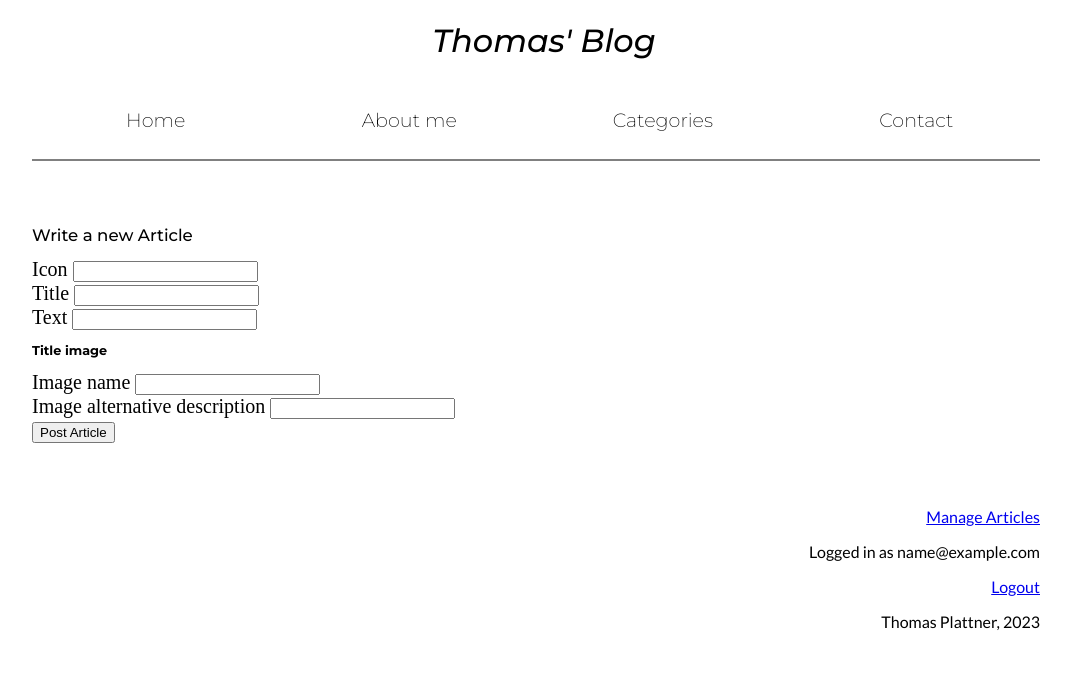
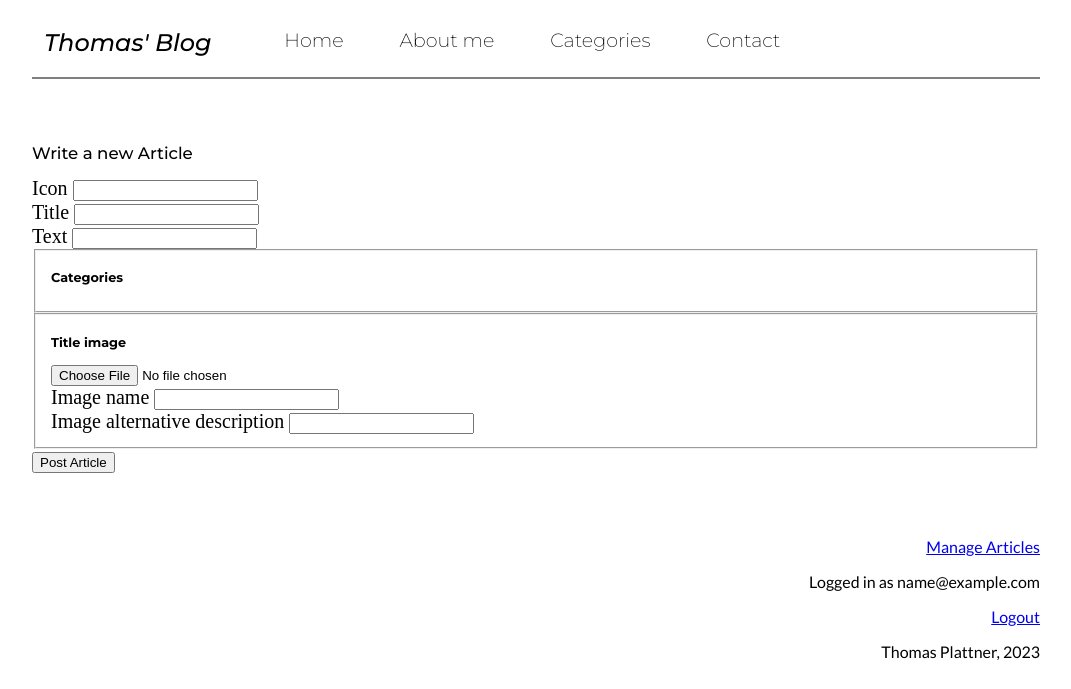
Before and after one commit to ThomasPlattner/responsive-handin, a Flask app: page /new in a window 1280 px wide. Shown: the top 689 px of the page, without its empty margins (104-1175 px from the left). Run offline with Flask 3, Linux system fonts and the light colour scheme; the visitor is signed in with stand-in values (Sample User, id 1); data that the repository does not hold is empty.

Commit message:
smaller form fixes

```diff
--- a/app/articles/routes.py
+++ b/app/articles/routes.py
@@ -22,7 +22,7 @@ def blog(slug):
         if slug.title() == article.title:
             text = article.text
             print(text)
-            return render_template('articles/article_template.html', text=text)
+            return render_template('articles/article_template.html', text=text, article=article)
             break
     else:
         message = "Sorry, we couldn't find the article about " + slug + " :( "
--- a/app/new_article/routes.py
+++ b/app/new_article/routes.py
@@ -38,7 +38,7 @@ def post_article():
         request.form['title'],
         request.form['icon'],
         request.form['text'],
-        # request.files['article_image'],
+        request.files['article_image'],
         request.form['image_name'],
         request.form['image_alt'],
         ]):
@@ -58,10 +58,10 @@ def post_article():
 
     article.save()
 
-    # # save the article image
-    # uploaded_file = request.files['article_image']
-    # filename = secure_filename(uploaded_file.filename)
-    # uploaded_file.save('app/static/images/upload/' + filename)
+    # save the article image
+    uploaded_file = request.files['article_image']
+    filename = secure_filename(uploaded_file.filename)
+    uploaded_file.save('app/static/images/upload/' + filename)
 
     # uploaded_file=request.files['article_image']
     # if uploaded_file.filename != '':
@@ -71,13 +71,13 @@ def post_article():
     #     uploaded_file.save(os.path.join(app.config[UPLOAD_PATH], filename))
 
     # create rows in connector table for each article-category combination
-    # selected_categories = request.form.getlist('categories')
-    # for item in selected_categories:
-    #     article_category = ArticleCategory(
-    #         article_id = article.id,
-    #         category_id = item,
-    #     )
-    #     article_category.save()
+    selected_categories = request.form.getlist('categories')
+    for item in selected_categories:
+        article_category = ArticleCategory(
+            article_id = article.id,
+            category_id = item,
+        )
+        article_category.save()
 
     return redirect(url_for('general_pages.index'))
 
@@ -108,10 +108,6 @@ def edit_article(article_id):
             error='Please fill out all fields to post your article'
         )
 
-    # if 'article_id' in request.form:
-    #     article = Article.query.get(request.form['article_id'])
-    # else:
-    #     # create an article
     article = Article.query.get_or_404(article_id)
     article.icon = request.form['icon']
     article.title = request.form['title']
@@ -121,19 +117,30 @@ def edit_article(article_id):
 
     article.save()
 
-    return redirect(url_for('general_pages.index'))
 
-        # # save the article image
-        # uploaded_file = request.files['article_image']
-        # filename = secure_filename(uploaded_file.filename)
-        # uploaded_file.save('app/static/images/upload/' + filename)
+    # # save the article image
+    # uploaded_file = request.files['article_image']
+    # filename = secure_filename(uploaded_file.filename)
+    # uploaded_file.save('app/static/images/upload/' + filename)
+
+    selected_categories = request.form.getlist('categories')
+    ArticleCategory.query.filter_by(article_id=article.id).delete()
+
+    for item in selected_categories:
+        article_category = ArticleCategory(
+            article_id = article.id,
+            category_id = item,
+        )
+        article_category.save()
 
     # selected_categories = request.form.getlist('categories')
-    # ArticleCategory.query.filter_by(article_id=article.id).delete()
 
     # for category_id in selected_categories:
     #     category = Category.query.get(category_id)
     #     article.categories.append(category)
+
+    return redirect(url_for('general_pages.index'))
+
 
 
 
--- a/app/static/css/styles.css
+++ b/app/static/css/styles.css
@@ -55,7 +55,7 @@ h1 {
     margin-left: 0.5em;
 }
 
-nav {
+.navbar {
     font-family: Montserrat;
     border-bottom: solid grey 2px;
     display:flex; /*define nav container as a flexbox */
@@ -64,8 +64,12 @@ nav {
     margin: 0 10vw;
 }
 
+.menu-item {
+    list-style: none;
+    display: inline;
+}
 
-nav a{
+.menu-item a{
     text-decoration: none;
     color:black;
     font-size: 1.5vw;
@@ -79,7 +83,7 @@ nav a{
     text-align: center;
 }
 
-nav a:hover {
+.menu-item a:hover {
     background: lightgrey;
 }
 
--- a/app/templates/base.html
+++ b/app/templates/base.html
@@ -9,30 +9,48 @@
             <link rel="preconnect" href="https://fonts.googleapis.com">
             <link rel="preconnect" href="https://fonts.gstatic.com" crossorigin>
             <link href="https://fonts.googleapis.com/css2?family=Lato:ital,wght@0,100;0,300;0,400;0,700;0,900;1,100;1,300;1,400;1,700;1,900&family=Montserrat:ital,wght@0,100;0,200;0,300;0,400;0,500;0,600;0,700;0,800;0,900;1,100;1,200;1,300;1,400;1,500;1,600;1,700;1,800;1,900&display=swap" rel="stylesheet">
+            <link rel="stylesheet" href="https://fonts.googleapis.com/css2?family=Material+Symbols+Rounded:opsz,wght,FILL,GRAD@20..48,100..700,0..1,-50..200" />
             <link rel="stylesheet" href="{{ url_for('static', filename='css/styles.css') }}">
             <title>Thomas' Blog - {% block title %}{% endblock %}</title>
     </head>
+
     <body>
         <header>
-            <a id="blogname" href="{{ url_for('general_pages.index') }}" alt="Go back to homepage">
+            <nav class="navbar">
+            <a id="blogname" href="{{ url_for('general_pages.index') }}" alt="Go to homepage">
                 <h1>Thomas' Blog</h1>
             </a>
-            <nav>
+                <ul class="menu">
+                    <li class="menu-item">
                         <a href="{{ url_for('general_pages.index') }}" alt="Go back to homepage">Home</a>
+                    </li>
+                    <li class="menu-item">
                         <a href="{{ url_for('general_pages.about') }}" alt="Read more about Thomas">About me</a>
+                    </li>
+                    <li class="menu-item">
                         <a href="{{ url_for('general_pages.categories') }}" alt="Filter blog-posts based on different categories">Categories</a>
+                    </li>
+                    <li class="menu-item">
                         <a href="{{ url_for('general_pages.contact') }}" alt="Contact Thomas">Contact</a>
+                    </li>
+                </ul>
+                <!-- <div class="hamburger">
+                    <span class="material-symbols-rounded" id="hamburger_menu">menu</span>
+                    <span class="material-symbols-rounded" id="hamburger_close">close</span>
+                </div> -->
             </nav>
         </header>
+
         <aside class="aside">
         {% block aside %}{% endblock %}
         </aside>
+
         <main>
         {% block main %}
             {{message}}
         {% endblock %}
         </main>
-    </body>
+
         <footer class="footer"> <!-- add class in css -->
             {% if not current_user.is_authenticated %}
                 <a href="{{ url_for('users.get_register') }}" alt="Button leading to register page">Register</a><br>
@@ -46,4 +64,8 @@
             {% endif %}
             <p>Thomas Plattner, 2023</p>
         </footer>
+
+        <script src="main.js"></script>
+    </body>
+
 </html>
--- a/app/templates/new_article/new.html
+++ b/app/templates/new_article/new.html
@@ -1,6 +1,7 @@
 {% extends 'base.html' %}
 
 {% block main %}
+
     <h2>Write a new Article</h2>
 
     {% if article %}
@@ -8,24 +9,30 @@
     {% elif new_article %}
         <form method="POST" enctype="multipart/form-data" action="{{ url_for('new_article.post_article') }}">
     {% endif %}
+
         {% if article %}
             <input type="hidden" name="article_id" value="{% if article %}{{ article_id }}{% endif %}">
         {% endif %}
+
         <div>
             <label for="icon">Icon</label>
             <input type="text" name="icon" id="icon" maxlength="30" value="{% if article %}{{ article.icon }}{% endif %}">
         </div>
+
         <div>
             <label for="title">Title</label>
             <input type="text" name="title" id="title" maxlength="80" value="{% if article %}{{ article.title }}{% endif %}">
         </div>
+
         <div>
             <label for="text">Text</label>
             <!-- <textarea name="text" id="text" maxlength="20000" rows="20" cols="40" value="{% if article %}{{ article.text }}{% endif %}"></textarea> -->
             <input type="text" name="text" id="text" maxlength="20000" value="{% if article %}{{ article.text }}{% endif %}">
         </div>
-        <!-- <h3>Categories</h3>
-        <div>
+
+
+        <fieldset>
+            <h3>Categories</h3>
             {% for category in categories %}
             <label for="{{ category.id }}">{{ category.categories}}</label>
             <input type="checkbox" id="{{ category.id }}" name="{{ category.id }}" value="{{ category.id }}"
@@ -33,24 +40,32 @@
                     checked
                 {% endif %}><br>
             {% endfor %}
+
+        </fieldset>
+
+        <fieldset>
+            <h3>Title image</h3>
+
+            <div>
+                <input type="file" id="article_image" name="article_image" accept=".png, .jpg, .jpeg, .gif, .svg" max-file-size="4 * 1024 * 1024">
             </div>
-        <fieldset> -->
-        <h3>Title image</h3>
-        <!-- <div>
-            <input type="file" id="article_image" name="article_image" accept=".png, .jpg, .jpeg, .gif, .svg" max-file-size="5242880"> How to display image for updating article?
-        <div> -->
+
+            <div>
                 <label for="image_name">Image name</label>
                 <input type="" name="image_name" id="image_name" maxlength="30" value="{% if article %}{{ article.image_name }}{% endif %}">
             </div>
+
             <div>
                 <label for="image_alt">Image alternative description</label>
                 <input type="text" name="image_alt" id="image_alt" maxlength="80" value="{% if article %}{{ article.image_alt }}{% endif %}">
             </div>
         </fieldset>
+
         <input type="submit" value="Post Article">
     </form>
 
     {% if error %}
         <p style="color: red;">{{ error }}</p>
     {% endif %}
+
 {% endblock %}
```
Also changed, not shown: app/templates/articles/article_template.html (+9 -1 lines). Lines whose indentation alone changed are shown as unchanged.
